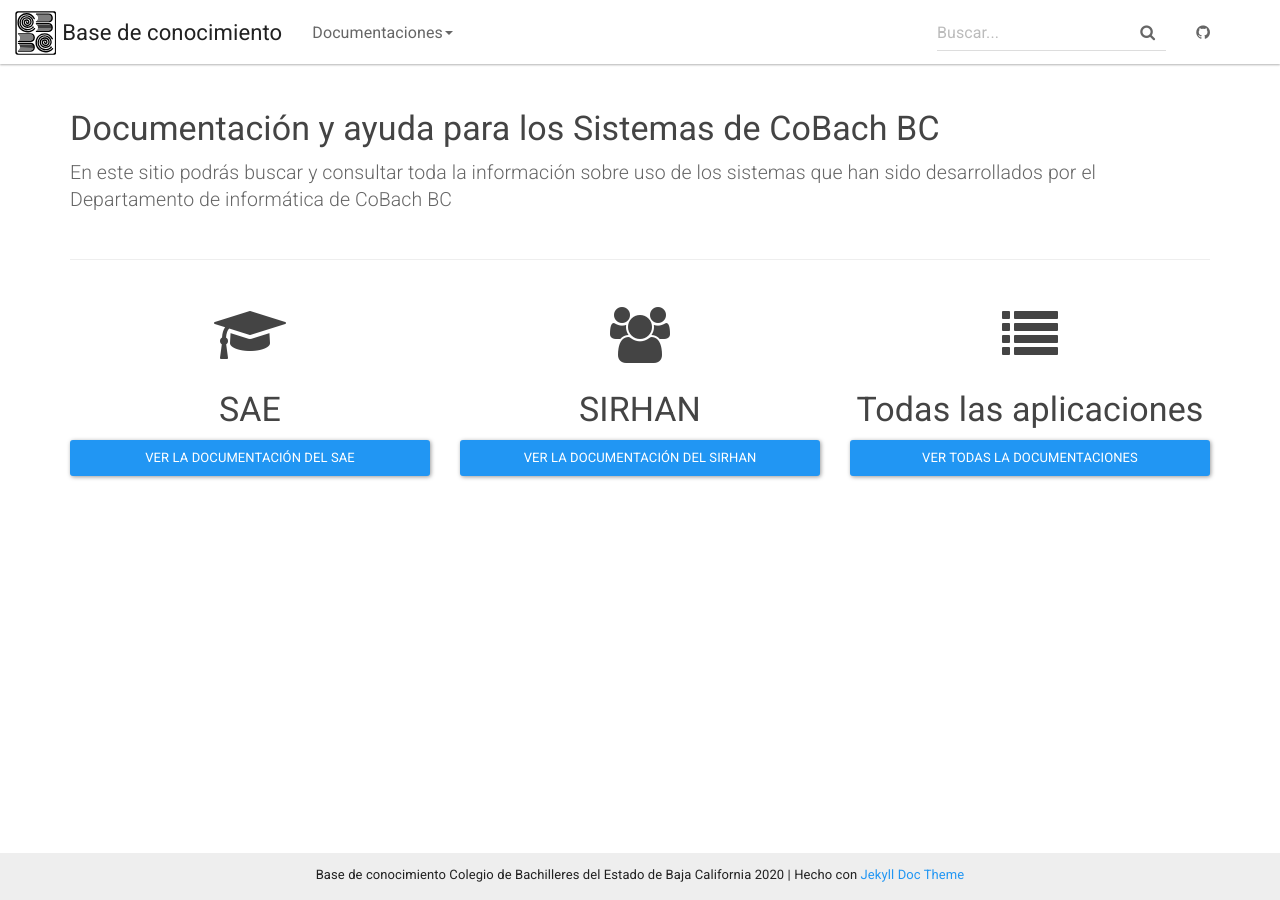
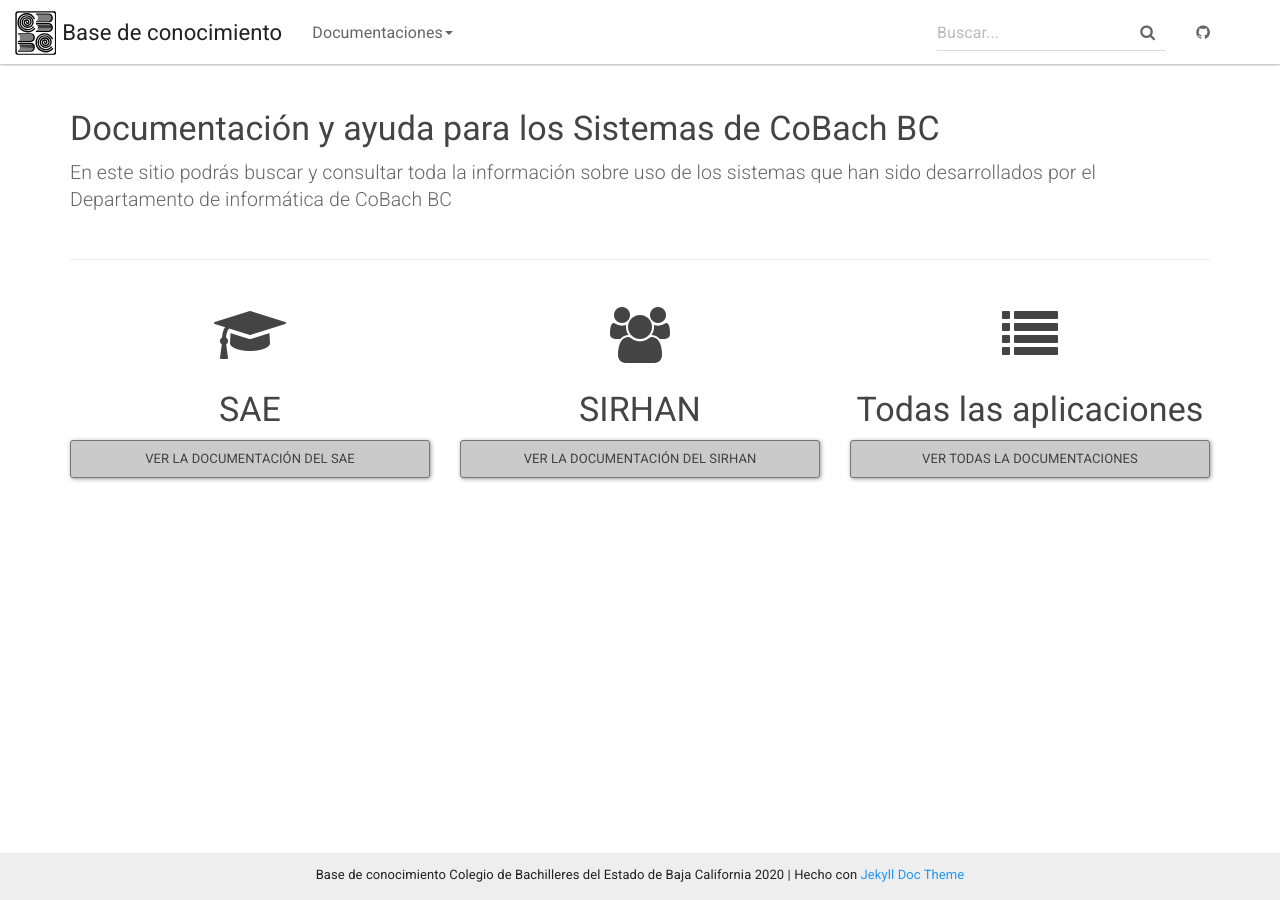
Before and after one commit to CoBachBC/centrodeayuda, a Jekyll site: the page built from docs/index.html, in a window 1280 px wide. Built offline with Jekyll 4.4.1, drawn with Linux system fonts in a browser that asks for light colours.

Commit message:
Update docs.css

```diff
--- a/docs/assets/css/docs.css
+++ b/docs/assets/css/docs.css
@@ -10,3 +10,7 @@
 
 #error404{text-align:center;}
 #error404 img{max-width:50%;}
+
+.btn-primary{background: #cacaca;
+border:solid 1px #757575;
+color:#414141;}
```
